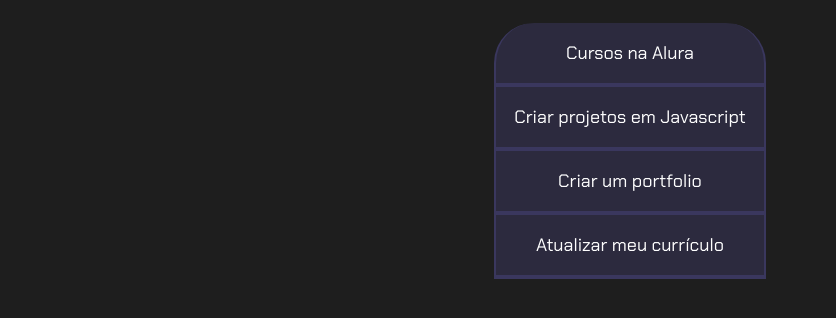
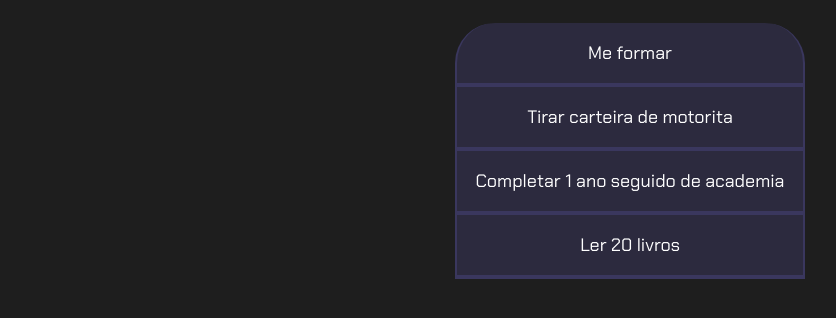
Before and after one commit to Fefecarvalho/objetivos-2026, a plain HTML site: page index.html in a window 1280 px wide. Shown: the part 80-398 px from the top of the page, without its empty margins (10-846 px from the left). Drawn offline with Linux system fonts and the light colour scheme.

Commit message:
alteração dos objetivos

```diff
--- a/index.html
+++ b/index.html
@@ -12,10 +12,10 @@
     <section class="conteudo-principal">
         <h2 class="titulo-principal">Meus Objetivos do ano<span>_</span></h2>
         <div class="botoes">
-            <button class="botao">Cursos na Alura</button>
-            <button class="botao">Criar projetos em Javascript</button>
-            <button class="botao">Criar um portfolio</button>
-            <button class="botao">Atualizar meu currículo</button>
+            <button class="botao">Me formar</button>
+            <button class="botao">Tirar carteira de motorita</button>
+            <button class="botao">Completar 1 ano seguido de academia</button>
+            <button class="botao">Ler 20 livros</button>
         </div>
     </section>
 </body>
```
